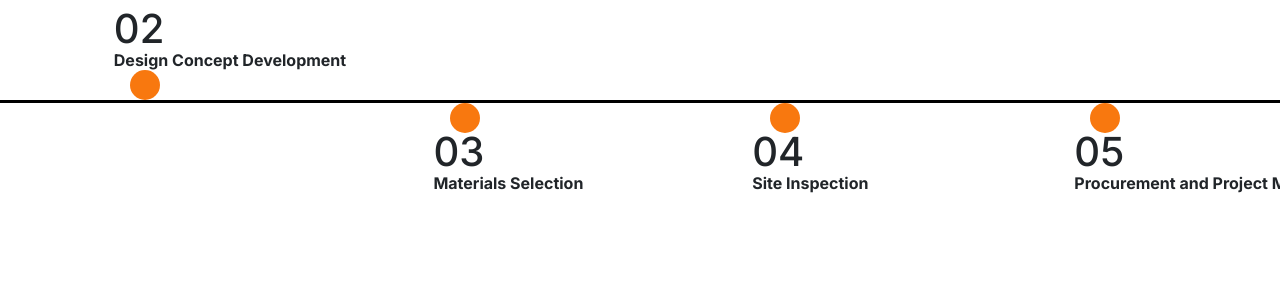
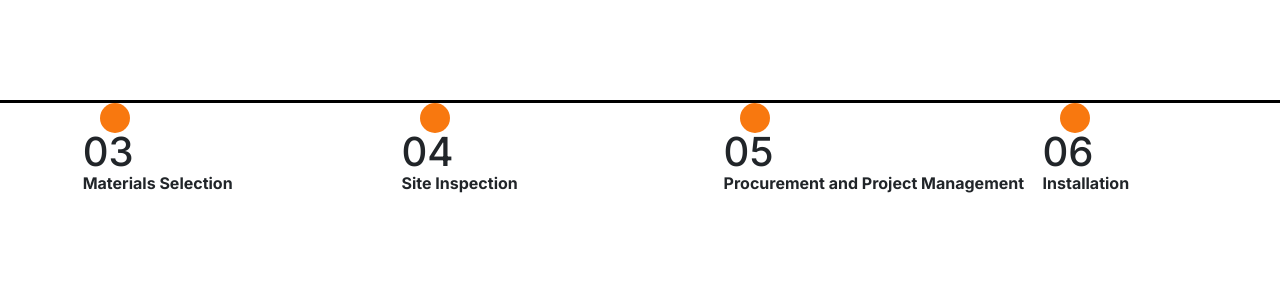
Before and after one commit to Ankur02Sarkar/GSAP, a Next.js app: page / in a window 1280 px wide. Shown: the top 300 px of the page. Built offline with nearby package versions, Linux system fonts and the light colour scheme.

Commit message:
final animation

```diff
--- a/src/app/home.css
+++ b/src/app/home.css
@@ -1,3 +1,6 @@
+.timelineWrap {
+  overflow: hidden;
+}
 .timeline button {
   background: transparent;
   border: none;
@@ -8,6 +11,7 @@
 .timeline {
   white-space: nowrap;
   overflow-x: hidden;
+  width: 200vw;
 }
 
 .timeline > ol {
--- a/src/app/page.js
+++ b/src/app/page.js
@@ -1,6 +1,7 @@
 import "./home.css";
 export default function Home() {
   return (
+    <div className="timelineWrap">
       <section className="timeline">
         <ol>
           <li className="timelineItem">
@@ -69,5 +70,6 @@ export default function Home() {
           <li />
         </ol>
       </section>
+    </div>
   );
 }
```
Lines whose indentation alone changed are shown as unchanged.
